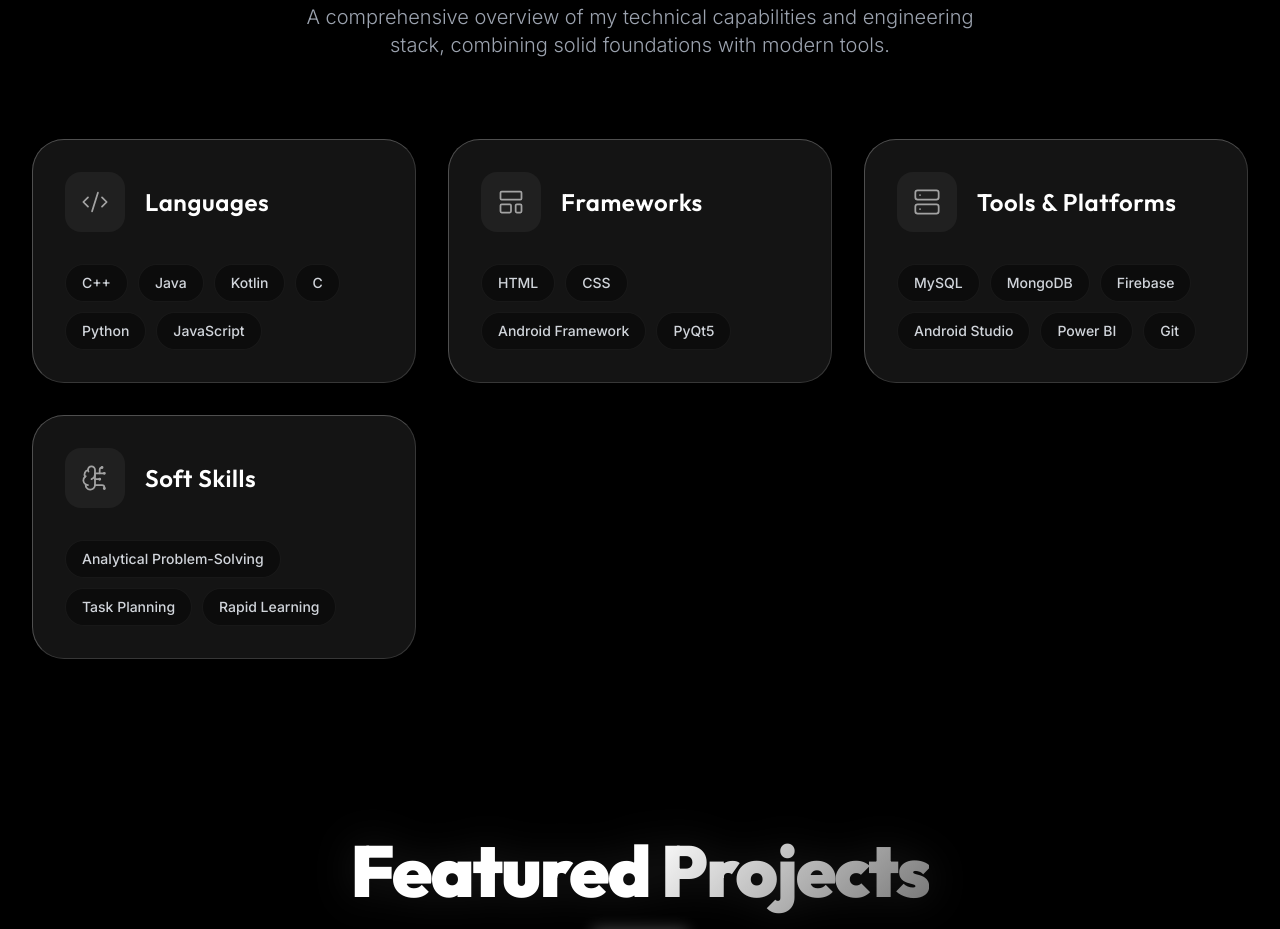
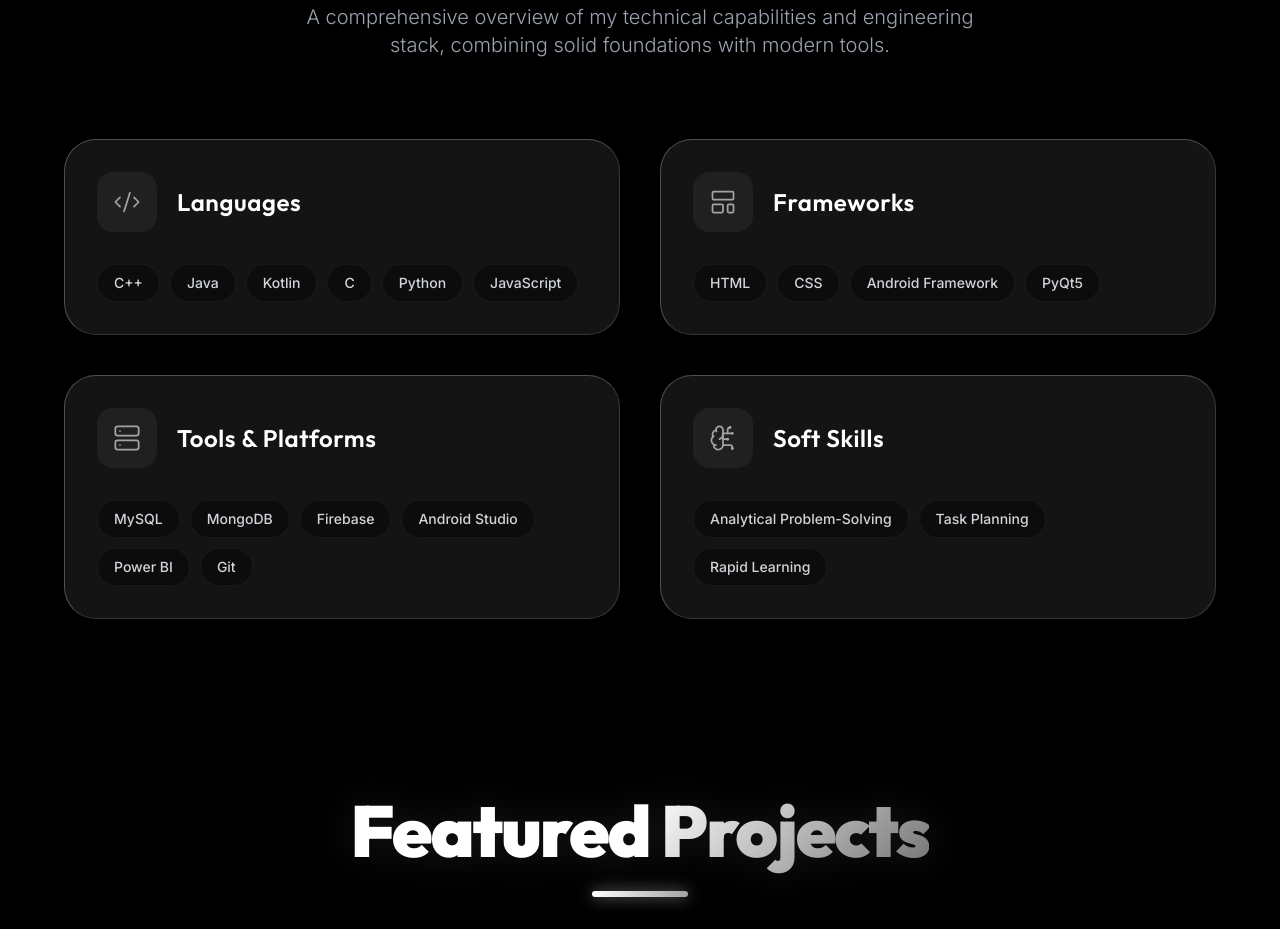
Before and after one commit to Amanrai503/PortFolio, a React (Vite) app: page / in a window 1280 px wide. Shown: the part 2140-3069 px from the top of the page. Built offline with nearby package versions, Linux system fonts and the light colour scheme.

Commit message:
just deploy it atp

```diff
--- a/src/components/ui/SkillCard.jsx
+++ b/src/components/ui/SkillCard.jsx
@@ -1,12 +1,17 @@
 import React from 'react';
 import { motion } from 'framer-motion';
 
-const SkillCard = ({ title, skills, icon: Icon, delay = 0 }) => {
+const SkillCard = ({ title, skills, icon: Icon, index = 0 }) => {
+    const direction = index % 2 === 0 ? -250 : 250;
+
+    const variants = {
+        hidden: { opacity: 0, x: direction, y: 0 },
+        visible: { opacity: 1, x: 0, y: 0, transition: { duration: 0.4, ease: "linear" } }
+    };
+
     return (
         <motion.div
-            initial={{ opacity: 0, y: 20 }}
-            animate={{ opacity: 1, y: 0 }}
-            transition={{ duration: 0.5, delay, type: "spring", bounce: 0.2 }}
+            variants={variants}
             whileHover={{ y: -5 }}
             className="glass-card rounded-[2rem] p-8 h-full relative group overflow-hidden border border-white/5 hover:border-brand-500/30 transition-colors duration-500"
         >
--- a/src/pages/Skills.jsx
+++ b/src/pages/Skills.jsx
@@ -42,17 +42,22 @@ const Skills = () => {
                 </p>
             </motion.div>
 
-            <div className="grid grid-cols-1 md:grid-cols-2 lg:grid-cols-3 gap-8">
+            <motion.div
+                initial="hidden"
+                whileInView="visible"
+                viewport={{ once: true, margin: "-100px" }}
+                className="grid grid-cols-1 lg:grid-cols-2 gap-10 max-w-6xl mx-auto"
+            >
                 {categories.map((category, index) => (
                     <SkillCard
                         key={index}
                         title={category.title}
                         skills={category.skills}
                         icon={category.icon}
-                        delay={index * 0.15}
+                        index={index}
                     />
                 ))}
-            </div>
+            </motion.div>
         </div>
     );
 };
```
